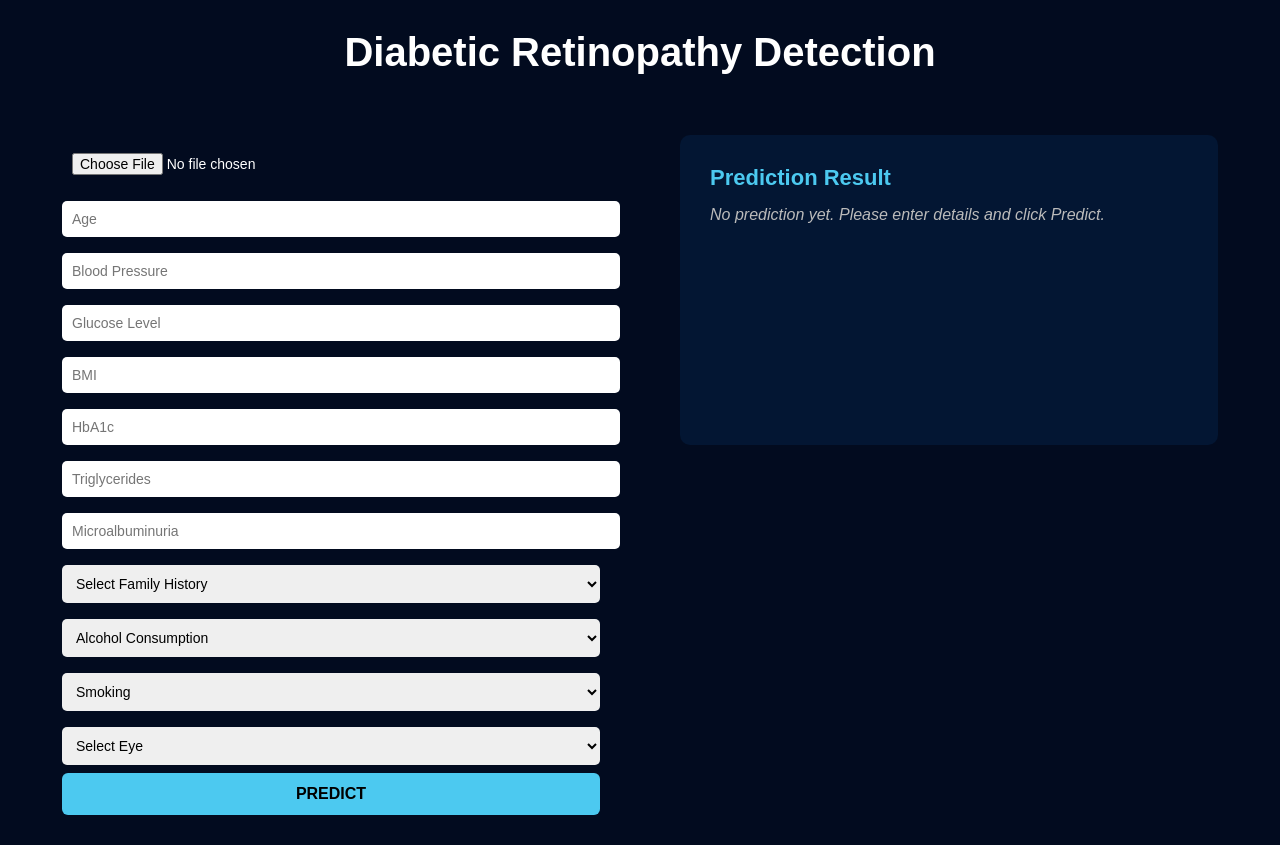
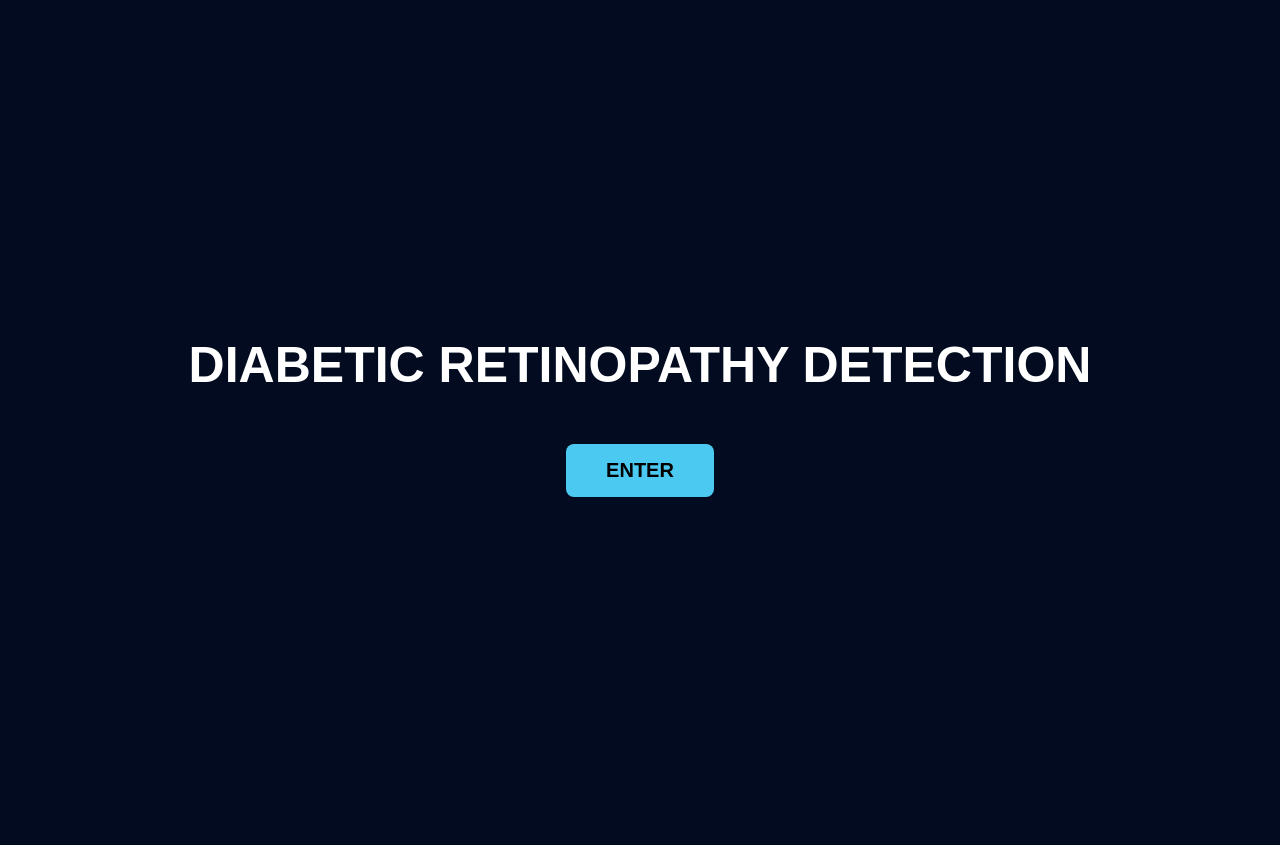
Before and after one commit to maduripramith-code/DR_Project, a Flask app: page / in a window 1280 px wide. After the commit the page ends 497 px from the top, so only its background shows below. Run offline with Flask 3, Linux system fonts and the light colour scheme.

Commit message:
Update index.html

```diff
--- a/templates/index.html
+++ b/templates/index.html
@@ -7,15 +7,52 @@
         body {
             margin: 0;
             font-family: Arial, Helvetica, sans-serif;
-            background-color: #020b1f; /* Dark blue */
+            background-color: #020b1f;
             color: white;
         }
 
-        h1 {
+        /* Landing Page */
+        #landing {
+            display: flex;
+            flex-direction: column;
+            justify-content: center;
+            align-items: center;
+            height: 100vh;
             text-align: center;
-            font-size: 40px;
+        }
+
+        #landing h1 {
+            font-size: 50px;
             font-weight: 900;
-            margin: 30px 0;
+            margin-bottom: 50px;
+        }
+
+        #enter-btn {
+            background-color: #4cc9f0;
+            color: black;
+            font-size: 20px;
+            padding: 15px 40px;
+            border: none;
+            border-radius: 8px;
+            cursor: pointer;
+            font-weight: bold;
+            transition: 0.3s;
+        }
+
+        #enter-btn:hover {
+            background-color: orange;
+            color: black;
+        }
+
+        /* Main Form Page */
+        #main-form {
+            display: none;
+            padding: 20px;
+        }
+
+        h2 {
+            text-align: center;
+            margin-top: 20px;
         }
 
         .container {
@@ -41,7 +78,7 @@
             font-size: 14px;
         }
 
-        button {
+        button.submit-btn {
             background-color: #4cc9f0;
             color: black;
             font-size: 16px;
@@ -54,7 +91,7 @@
             transition: 0.3s;
         }
 
-        button:hover {
+        button.submit-btn:hover {
             background-color: orange;
             color: black;
         }
@@ -86,16 +123,20 @@
 </head>
 <body>
 
-<h1>Diabetic Retinopathy Detection</h1>
+<!-- Landing Page -->
+<div id="landing">
+    <h1>DIABETIC RETINOPATHY DETECTION</h1>
+    <button id="enter-btn">ENTER</button>
+</div>
 
+<!-- Main Form Page -->
+<div id="main-form">
+    <h2>Enter Patient Details</h2>
     <div class="container">
-
         <!-- INPUT SECTION -->
         <div class="left">
             <form method="POST" enctype="multipart/form-data">
-
                 <input type="file" name="image" accept="image/*" required>
-
                 <input type="number" name="age" placeholder="Age" min="0" required>
                 <input type="number" name="bp" placeholder="Blood Pressure" min="0" required>
                 <input type="number" name="glucose" placeholder="Glucose Level" min="0" required>
@@ -128,7 +169,7 @@
                     <option value="1">Right Eye</option>
                 </select>
 
-            <button type="submit">PREDICT</button>
+                <button type="submit" class="submit-btn">PREDICT</button>
             </form>
         </div>
 
@@ -147,8 +188,19 @@
                 {% endif %}
             </div>
         </div>
+    </div>
+</div>
 
-</div>
+<script>
+    const enterBtn = document.getElementById('enter-btn');
+    const landing = document.getElementById('landing');
+    const mainForm = document.getElementById('main-form');
+
+    enterBtn.addEventListener('click', () => {
+        landing.style.display = 'none';
+        mainForm.style.display = 'block';
+    });
+</script>
 
 </body>
 </html>
```
Lines whose indentation alone changed are shown as unchanged.
